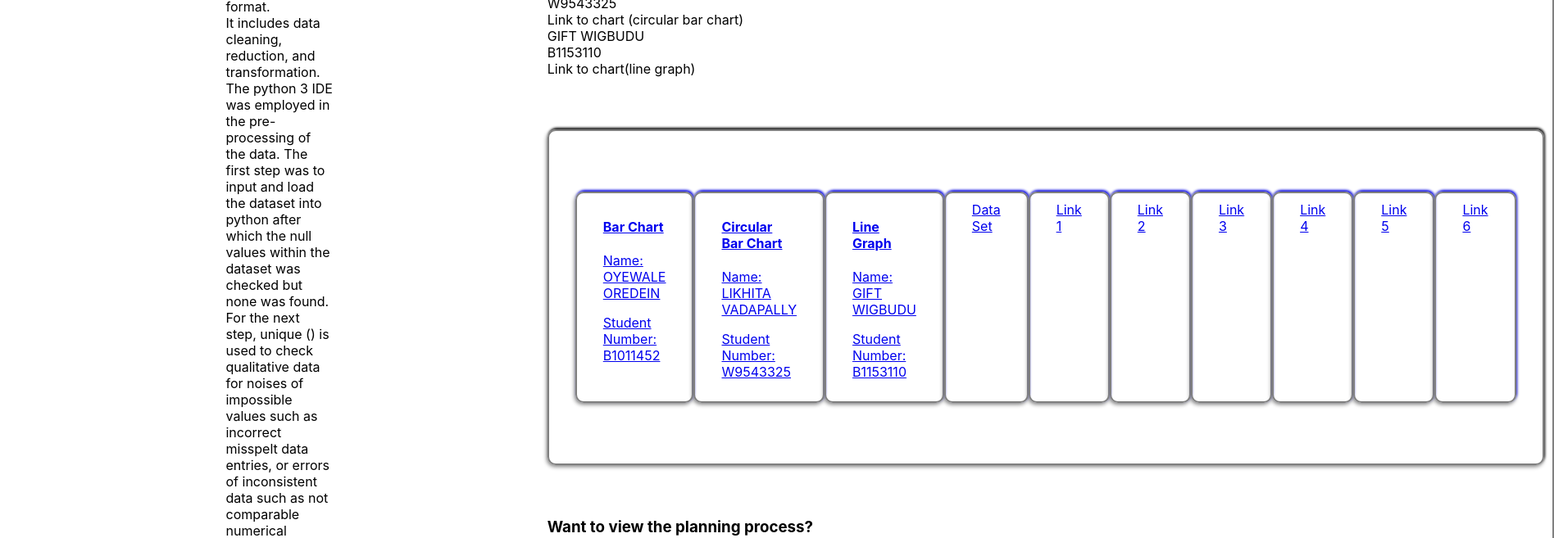
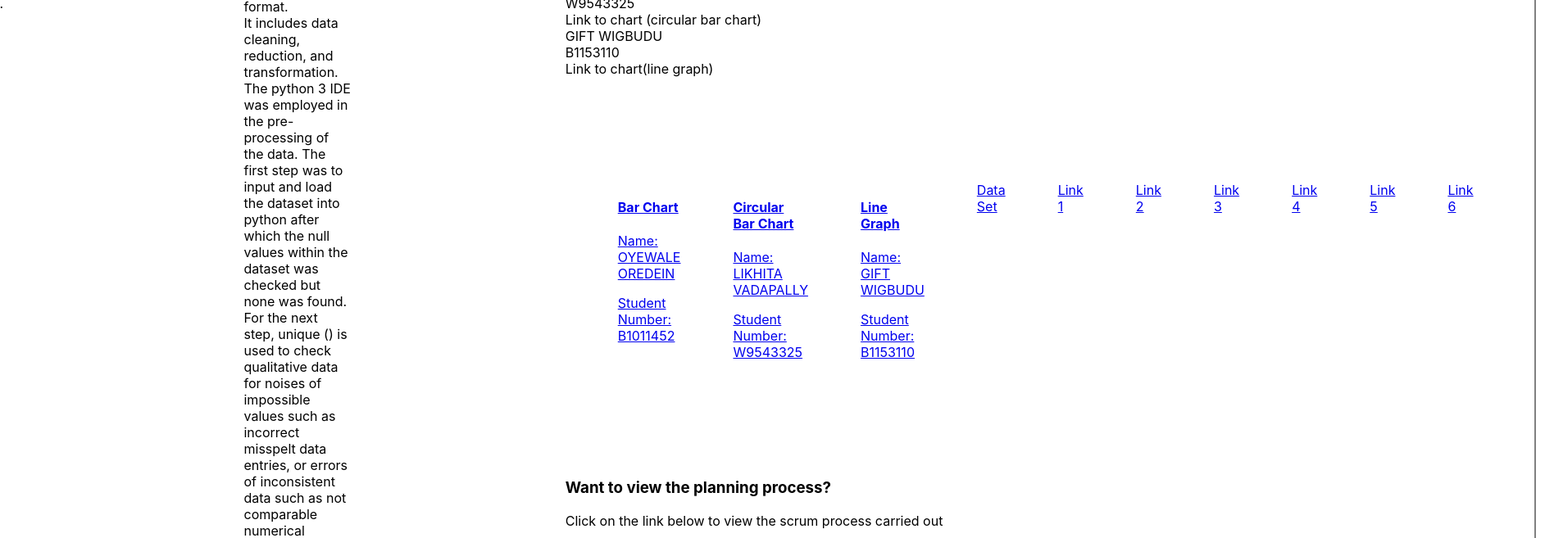
Before and after one commit to Sir-Newton/BBsTeams, a Next.js app in the folder BBsTeams/: page / in a window 1280 px wide. Shown: the top 657 px of the page at 82% size, 1896 px wide, since content can reach past the window. Built offline with nearby package versions, Linux system fonts and the light colour scheme.

Commit message:
Update globals.css

```diff
--- a/BBsTeams/styles/globals.css
+++ b/BBsTeams/styles/globals.css
@@ -42,14 +42,14 @@ padding: 10px;
   align-items: center;
 }
 
-.card {
+/*.card {
 padding: 10px;
     border: 2px solid gray;
     box-shadow: -1px 2px 5px grey,  1px -2px 3px;
     border-radius: 10px;
 }
 
-/* @media only screen and (max-width: 1164px)
+ @media only screen and (max-width: 1164px)
 .card {
     flex-wrap: wrap;
     justify-content: space-around;
```
